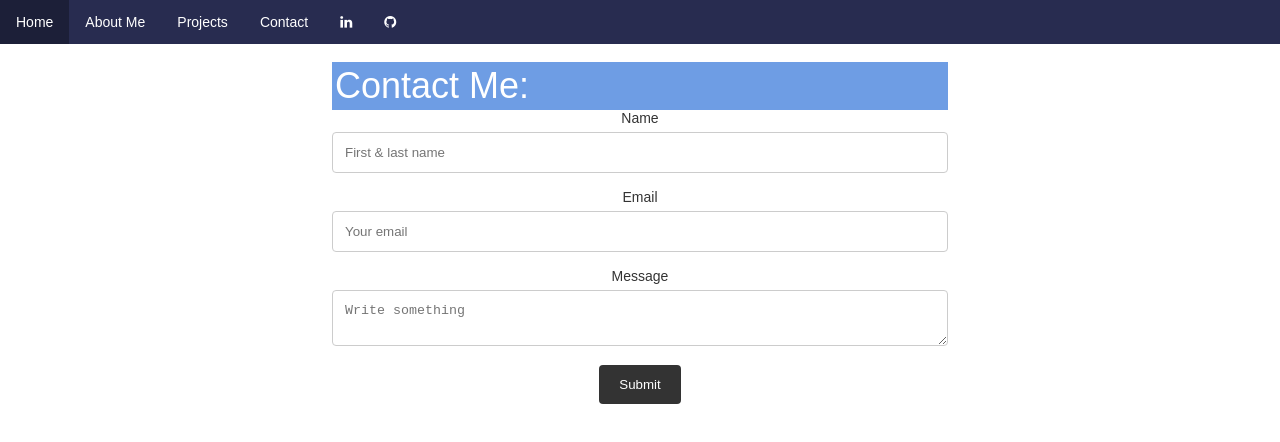
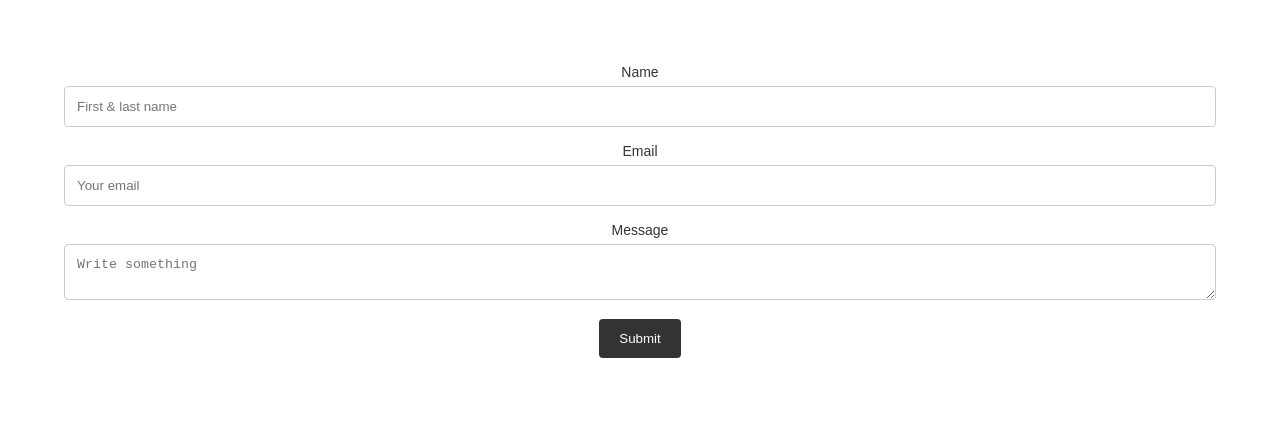
Before and after one commit to paarongiroux/portfolioWebsite, a React (Create React App) app: page /contact in a window 1280 px wide. Shown: the top 442 px of the page. Built offline with nearby package versions, Linux system fonts and the light colour scheme.

Commit message:
adds fade away effect to initial landing element

```diff
--- a/package.json
+++ b/package.json
@@ -6,6 +6,7 @@
     "@testing-library/jest-dom": "^4.2.4",
     "@testing-library/react": "^9.5.0",
     "@testing-library/user-event": "^7.2.1",
+    "jquery": "^3.5.1",
     "react": "^16.13.1",
     "react-dom": "^16.13.1",
     "react-router-dom": "^5.2.0",
--- a/src/Contact.css
+++ b/src/Contact.css
@@ -1,7 +1,7 @@
 
 .ctnr {
-    margin: 1% 25%;
-    padding: 5px 12px;
+    margin: 0 0;
+    padding: 5% 5%;
     animation: transitionIn 0.75s;
 }
 
@@ -20,8 +20,20 @@ input[type=text], select, textarea {
   resize: vertical;
 }
 
-input[type=email], select, textarea {
+input[type=email], select {
+  width: 100%;
+  padding: 12px;
+  border: 1px solid #ccc;
+  border-radius: 4px;
+  box-sizing: border-box;
+  margin-top: 6px;
+  margin-bottom: 16px;
+  resize: vertical;
+}
+
+textarea {
     width: 100%;
+    height: 40%;
     padding: 12px;
     border: 1px solid #ccc;
     border-radius: 4px;
@@ -29,7 +41,7 @@ input[type=email], select, textarea {
     margin-top: 6px;
     margin-bottom: 16px;
     resize: vertical;
-  }
+}
 
 input[type=submit] {
   background-color: #333;
--- a/src/Contact.js
+++ b/src/Contact.js
@@ -1,14 +1,11 @@
 import React from 'react';
 import './Contact.css';
-import NavBar from './NavBar.js';
 
 class Contact extends React.Component {
     render() {
         return (
             <div>
-                < NavBar />
                 <div className = "ctnr">
-                    <div className = "sectionTitle">Contact Me:</div>
                     <form action="/action_page.php">
                         <label>Name</label>
                         <input type="text"id="fname"name="firstname"placeholder="First & last name"/>
--- a/src/NavBar.js
+++ b/src/NavBar.js
@@ -12,7 +12,7 @@ class NavBar extends React.Component {
                     <li className = "navli"><Link to="/">Home</Link></li>
                     <li className = "navli"><a href="#about">About Me</a></li>
                     <li className = "navli"><a href="#projects">Projects</a></li>
-                    <li className = "navli"><Link to="/contact">Contact</Link></li>
+                    <li className = "navli"><a href="#contact">Contact</a></li>
                     <li className = "navli"><a href="http://linkedin.com/in/pagiroux"><i class="fa fa-linkedin"></i></a></li>
                     <li className = "navli"><a href="http://github.com/paarongiroux"><i class="fa fa-github"></i></a></li>
                 </ul>
--- a/src/home.js
+++ b/src/home.js
@@ -1,7 +1,9 @@
 import React from 'react';
-
+import $ from "jquery";
 import './index.css';
 import NavBar from './NavBar.js';
+import Contact from './Contact.js';
+
 import name from './res/name.png';
 import avi from './res/avatar.jpg';
 import kickflip from './res/kickflip.png';
@@ -14,6 +16,7 @@ import ghost from './res/ghost.png';
 import trans from './res/trans.png';
 import chat from './res/chat.png';
 
+
 class Home extends React.Component {
     render() {
         return (
@@ -21,6 +24,7 @@ class Home extends React.Component {
             <div className="pageContent">
                     <NavBar/>
                 <div className="transitionContainer">
+                    <div className="fadeScroll">
                     <div className="headerTitle">
                         <img src = {avi} class = "avatar"></img>
                         <img src={name} class = "centerImage"></img>
@@ -30,7 +34,11 @@ class Home extends React.Component {
                         looking for new opportunites all throughout the country
                         </h3>
                     </div>
+                    </div>
+
                     <div className="sectionContent0">
+
+
                         <div className="sectionTitle" id="about">About Me:</div>
                         <div className="sectionContent1">
                         <div className="aboutGrid">
@@ -57,6 +65,7 @@ class Home extends React.Component {
                         </div>
                         </div>
                         </div>
+
 
 
                         <div className="sectionTitle"> Tools and Technologies </div>
@@ -126,8 +135,9 @@ class Home extends React.Component {
                         </div>
 
 
-                        <div className = "sectionTitle"> Contact Info: </div>
+                        <div className = "sectionTitle" id="contact"> Contact Info: </div>
                         <div className="sectionContent1">
+                            <Contact/>
                             phone: (602)-686-9169
                             <br></br>
                             e-mail: <a href='mailto:p.aaron.giroux@gmail.com'>p.aaron.giroux@gmail.com</a>
@@ -141,8 +151,7 @@ class Home extends React.Component {
                 </div>
 
 
-                <div id="myModal" class="modal">
-                {/* <!-- Modal content --> */}
+                <div id="infoModal" class="modal">
                     <div class="modal-content">
                         <span class="close" onClick={closeMore}>&times;</span>
                         <p id="projectInfo">Some text in the Modal..</p>
@@ -171,7 +180,7 @@ function displayMore(projectName)
         "dropparty": "simple 2d java pixel game",
     };
     var projectInfo = document.getElementById("projectInfo");
-    var modal = document.getElementById("myModal");
+    var modal = document.getElementById("infoModal");
 
     projectInfo.innerHTML = dict[projectName];
     modal.style.display = "block";
@@ -181,15 +190,35 @@ function displayMore(projectName)
 
 function closeMore()
 {
-    var modal = document.getElementById("myModal");
+    var modal = document.getElementById("infoModal");
     modal.style.display = "none";
 }
 
 window.onclick = function(event) {
-    var modal = document.getElementById("myModal");
+    var modal = document.getElementById("infoModal");
     if (event.target == modal) {
       modal.style.display = "none";
     }
 }
 
+$(function() {
+    var documentEl = $(document);
+    var fadeElem = $('.fadeScroll');
+
+    documentEl.on('scroll', function() {
+        var currScrollPos = documentEl.scrollTop();
+
+        fadeElem.each(function() {
+            var $this = $(this);
+            var elemOffsetTop = $this.offset().top;
+
+            if (currScrollPos > elemOffsetTop) {
+                $this.css('opacity', 1 - (currScrollPos - elemOffsetTop)/ 1000);
+            }
+        });
+    });
+});
+
+
+
 export default Home;
--- a/src/index.css
+++ b/src/index.css
@@ -93,7 +93,7 @@ body {
 
 .headerTitle {
     margin:0px;
-    height: 100vh;
+    height: 80vh;
     background-color:hsl(221, 86%, 86%);
     padding: 20vh 0;
 }
@@ -188,7 +188,7 @@ body {
     margin: 15% auto; /* 15% from the top and centered */
     padding: 20px;
     border: 1px solid #888;
-    width: 80%; /* Could be more or less, depending on screen size */
+    max-width: 900px; /* Could be more or less, depending on screen size */
   }
 
   /* The Close Button */
```
Also changed, not shown: 1 other file (tests, documents, lock files or other folders). Lines whose indentation alone changed are shown as unchanged.
